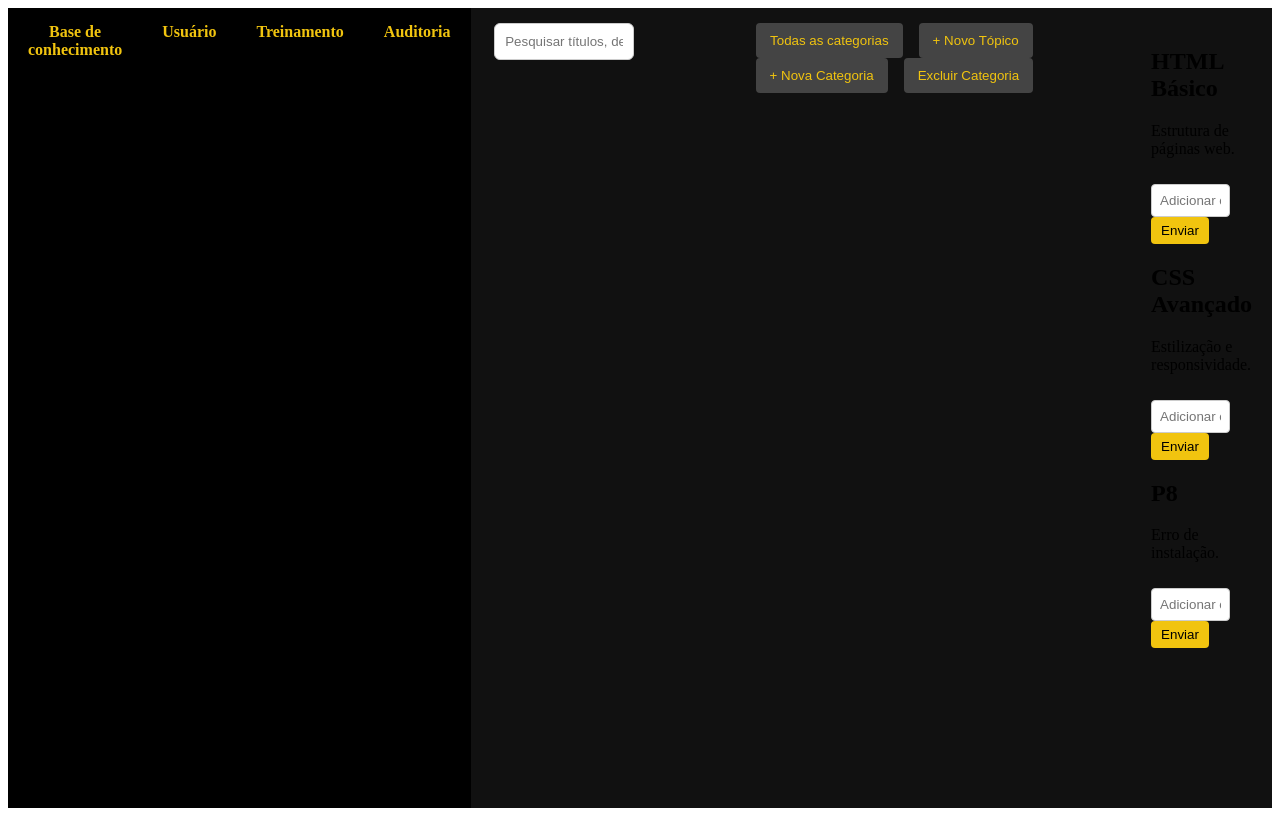
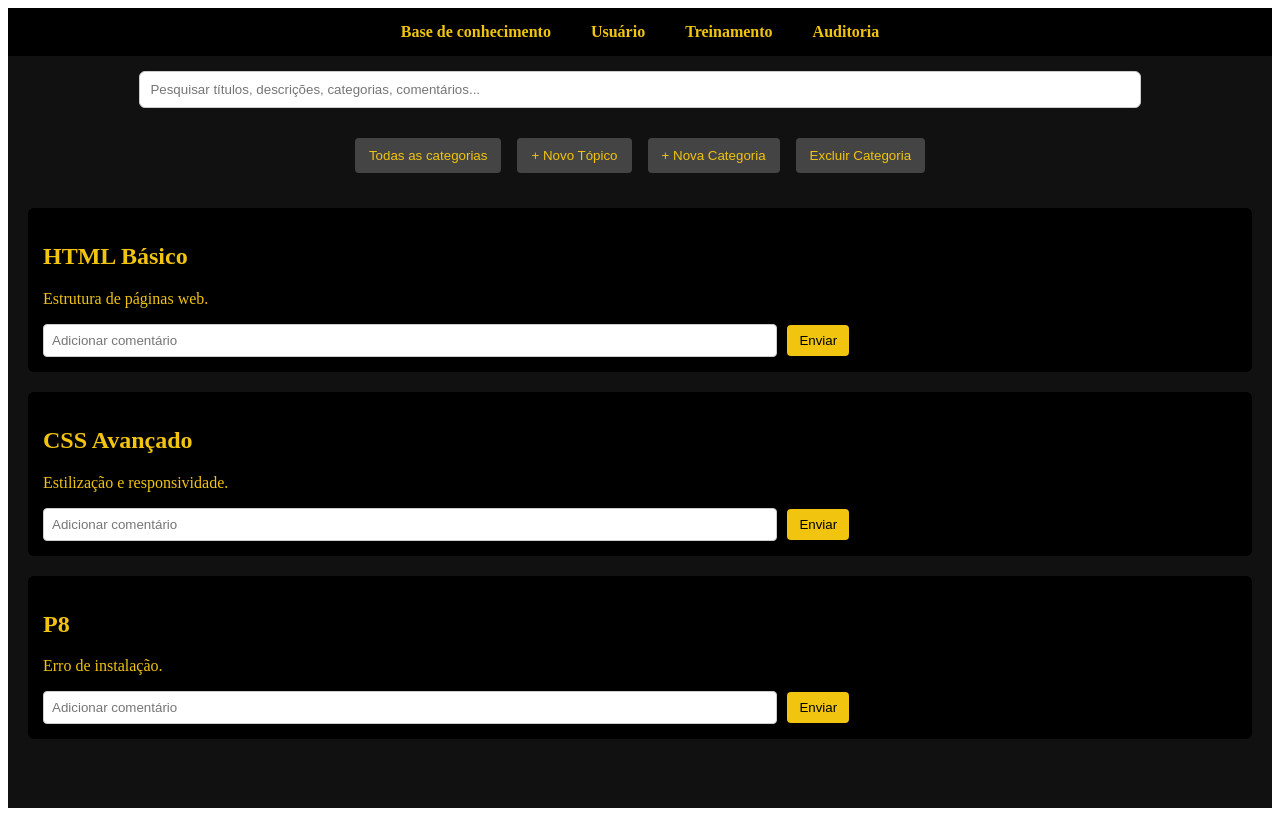
Before and after one commit to Wertco-Bombas/Wertco, a Next.js app: page /base in a window 1280 px wide. Built offline with nearby package versions, Linux system fonts and the light colour scheme.

Commit message:
Update style.css

```diff
--- a/styles/style.css
+++ b/styles/style.css
@@ -2,12 +2,12 @@
 .navbar {
   background-color: #000;
   padding: 15px 20px;
-  text-align: center; /* centraliza conteúdo */
+  text-align: center;
 }
 
 .nav-links {
   list-style: none;
-  display: inline-flex; /* centraliza horizontalmente */
+  display: inline-flex;
   gap: 40px;
   margin: 0;
   padding: 0;
@@ -27,7 +27,7 @@
 }
 
 .search-bar input {
-  width: 80%; /* ocupa boa parte da largura */
+  width: 80%;
   padding: 10px;
   border-radius: 6px;
   border: 1px solid #ccc;
@@ -36,7 +36,7 @@
 /* Botões de ação */
 .actions {
   padding: 15px 20px;
-  text-align: center; /* centraliza botões */
+  text-align: center;
 }
 
 .actions button {
@@ -53,53 +53,41 @@
   background: #666;
 }
 
-/* Layout principal */
+/* Área principal */
 .base-container {
-  display: flex;
   background-color: #111;
   min-height: 100vh;
+  color: #f1c40f;
 }
 
 .content {
-  flex: 3;
   padding: 20px;
 }
 
-.category {
+.topic {
   background: #000;
   padding: 15px;
   margin-bottom: 20px;
   border-radius: 6px;
-  color: #f1c40f;
 }
 
 .comments {
   margin-top: 10px;
 }
 
+.comments input {
+  padding: 8px;
+  width: 60%;
+  border-radius: 4px;
+  border: 1px solid #ccc;
+  margin-right: 10px;
+}
+
 .comments button {
-  margin-right: 5px;
-  padding: 6px 10px;
+  padding: 8px 12px;
   background: #f1c40f;
   color: #000;
   border: none;
   border-radius: 4px;
   cursor: pointer;
 }
-
-.comments input {
-  margin-top: 10px;
-  padding: 8px;
-  width: 60%;
-  border-radius: 4px;
-  border: 1px solid #ccc;
-}
-
-/* Sidebar */
-.sidebar {
-  flex: 1;
-  background: #000;
-  padding: 20px;
-  border-left: 2px solid #f1c40f;
-  color: #f1c40f;
-}
```
